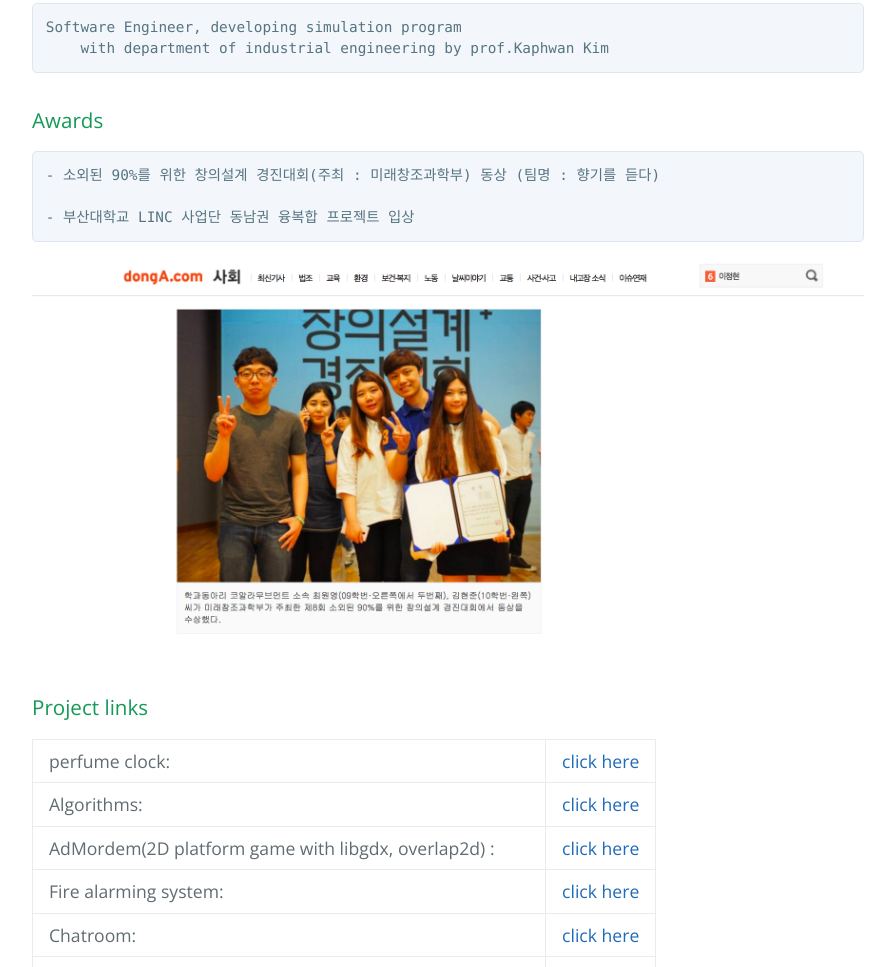
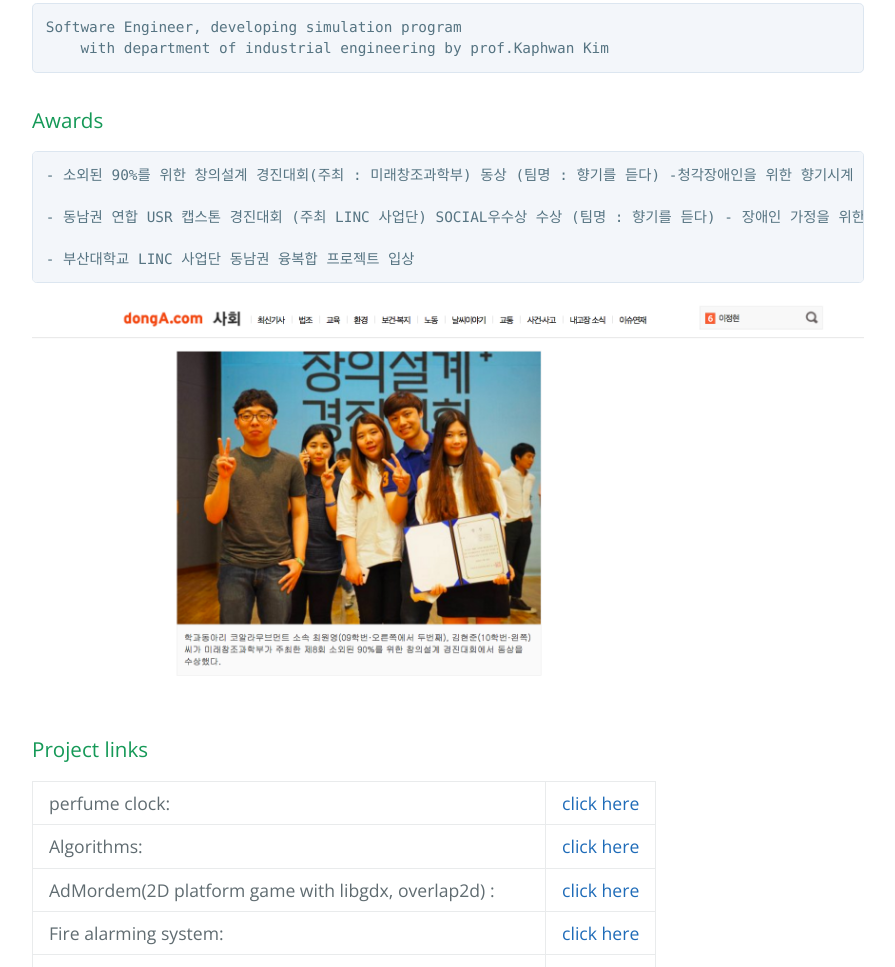
Before and after one commit to kimmikimmi/kimmikimmi.github.com, a plain HTML site: page index.html in a window 1280 px wide. Shown: the part 2343-3310 px from the top of the page, without its empty margins (192-1087 px from the left). Drawn offline with nearby package versions, Linux system fonts and the light colour scheme.

Commit message:
Replace master branch with page content via GitHub

```diff
--- a/index.html
+++ b/index.html
@@ -108,7 +108,9 @@ Algorithm : solving problems at acmicpc.com (baekjoon Online judge)
 <h3>
 <a id="awards" class="anchor" href="#awards" aria-hidden="true"><span aria-hidden="true" class="octicon octicon-link"></span></a>Awards</h3>
 
-<pre><code>- 소외된 90%를 위한 창의설계 경진대회(주최 : 미래창조과학부) 동상 (팀명 : 향기를 듣다)
+<pre><code>- 소외된 90%를 위한 창의설계 경진대회(주최 : 미래창조과학부) 동상 (팀명 : 향기를 듣다) -청각장애인을 위한 향기시계
+
+- 동남권 연합 USR 캡스톤 경진대회 (주최 LINC 사업단) SOCIAL우수상 수상 (팀명 : 향기를 듣다) - 장애인 가정을 위한 스마트홈 시스템
 
 - 부산대학교 LINC 사업단 동남권 융복합 프로젝트 입상
 </code></pre>
```
Also changed, not shown: params.json (+1 -1 lines).
